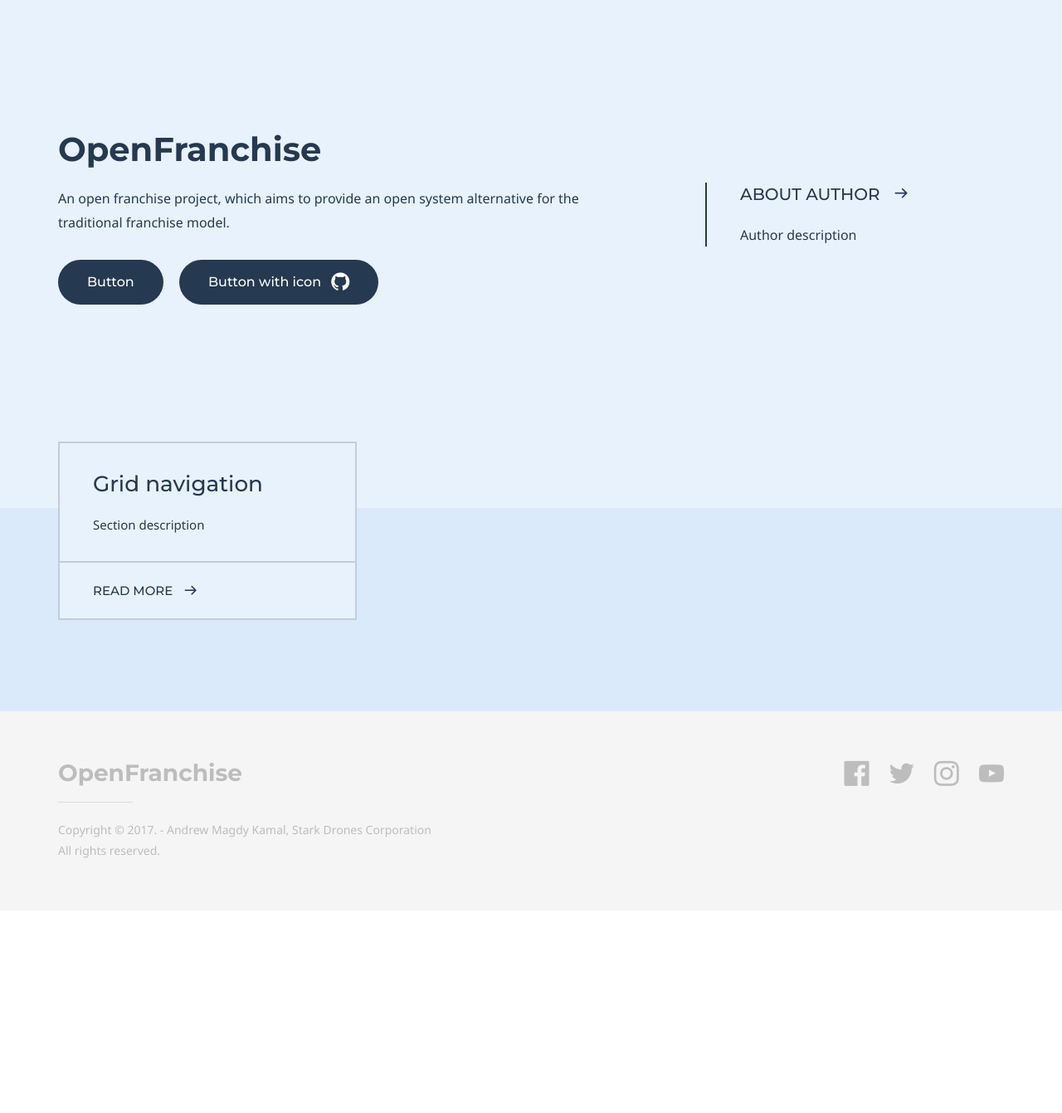
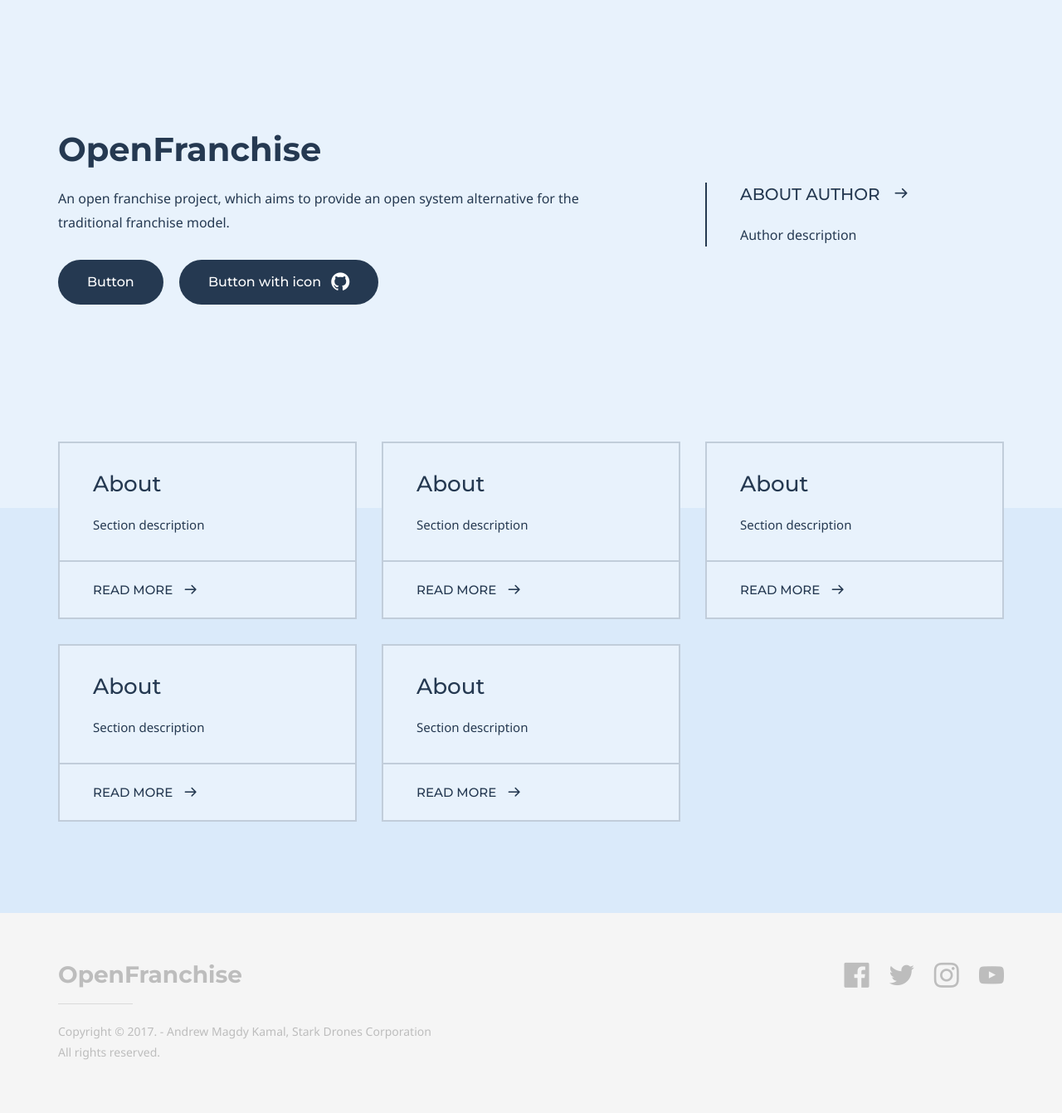
Before and after one commit to Open-Franchise/open-franchise.github.io, a Jekyll site: the page built from index.md, in a window 1280 px wide. Shown: the whole page at 83% size. Built offline with Jekyll 4.4.1, drawn with Linux system fonts in a browser that asks for light colours; some web fonts are replaced; before the commit the page ends 1097 px from its top, so only the background shows below that.

Commit message:
Update index.md

```diff
--- a/index.md
+++ b/index.md
@@ -24,7 +24,23 @@ author:
 
 # Grid navigation
 grid_navigation:
-    - title: Grid navigation
+    - title: About
+      excerpt: Section description
+      cta: Read more
+      url: '#'
+    - title: About
+      excerpt: Section description
+      cta: Read more
+      url: '#'
+    - title: About
+      excerpt: Section description
+      cta: Read more
+      url: '#'
+    - title: About
+      excerpt: Section description
+      cta: Read more
+      url: '#'
+    - title: About
       excerpt: Section description
       cta: Read more
       url: '#'
```
